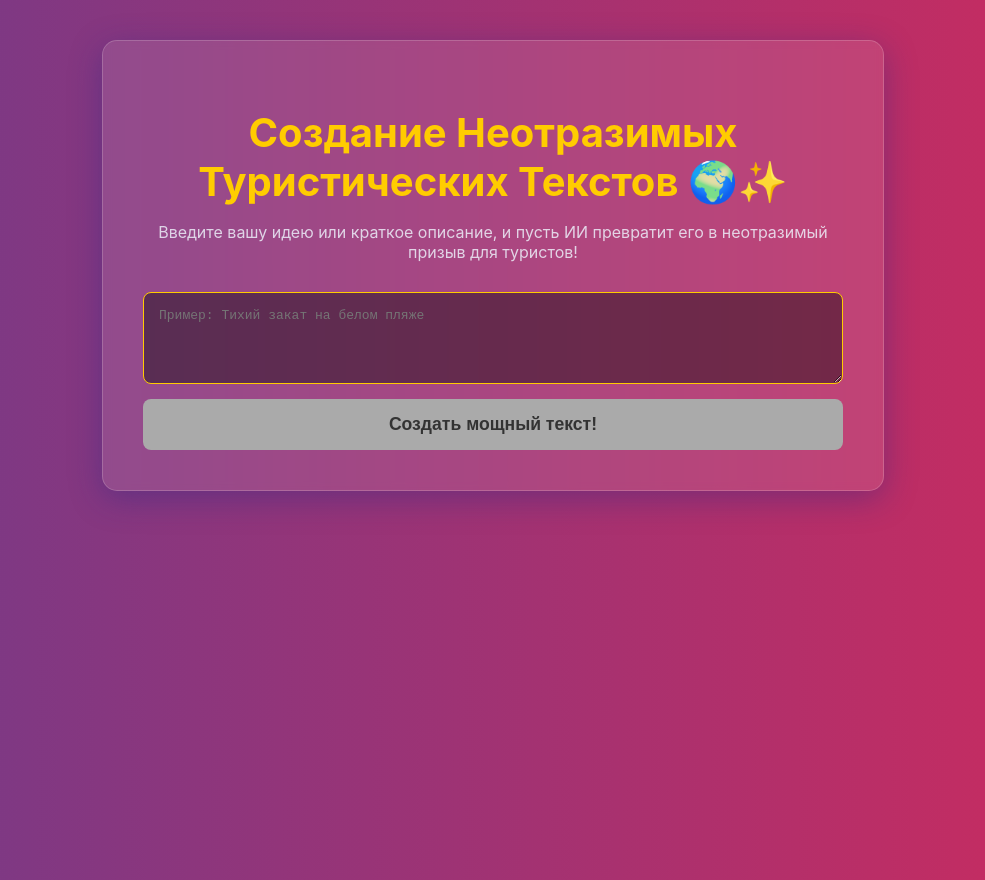
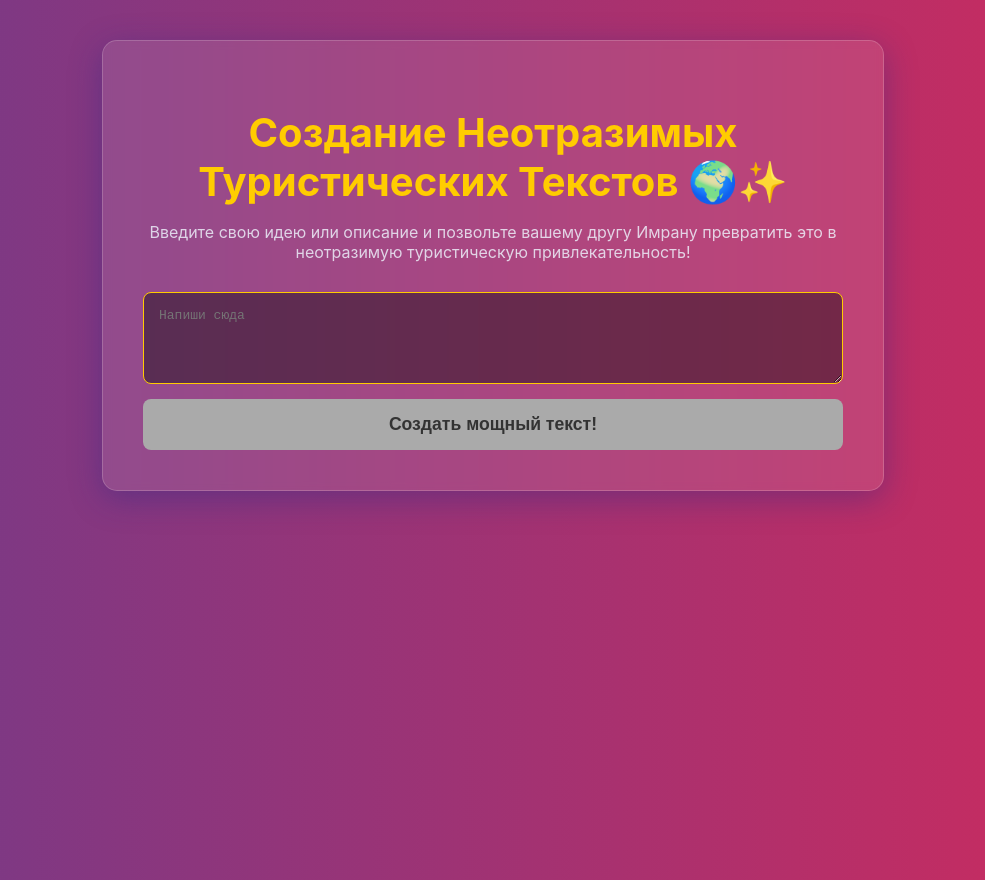
Before and after one commit to bara-bara/tanya, a Next.js app: page / in a window 1280 px wide. Shown: the whole page, without its empty margins (147-1132 px from the left). Built offline with nearby package versions, Linux system fonts and the light colour scheme.

Commit message:
Update index.js
ADD

```diff
--- a/pages/index.js
+++ b/pages/index.js
@@ -69,13 +69,13 @@ export default function Home() {
 
       <main className="main-content">
         <h1>Создание Неотразимых Туристических Текстов 🌍✨</h1>
-        <p>Введите вашу идею или краткое описание, и пусть ИИ превратит его в неотразимый призыв для туристов!</p>
+        <p>Введите свою идею или описание и позвольте вашему другу Имрану превратить это в неотразимую туристическую привлекательность!</p>
 
         <form onSubmit={generateCaption} className="form-area">
           <textarea
             value={inputText}
             onChange={(e) => setInputText(e.target.value)}
-            placeholder="Пример: Тихий закат на белом пляже"
+            placeholder="Напиши сюда"
             rows="4"
             disabled={isLoading}
           />
```
